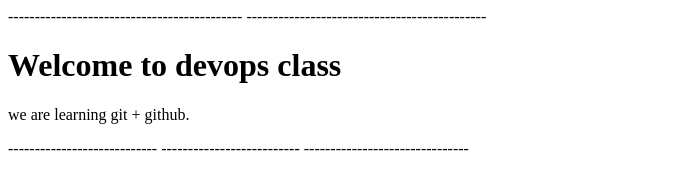
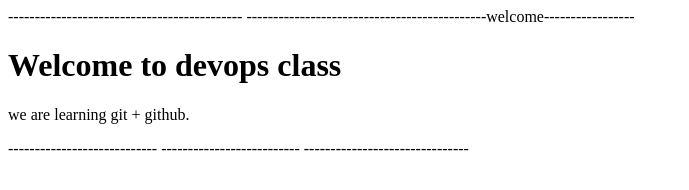
Before and after one commit to TechWithKhanam/Project-Bank, a plain HTML site: page index.html in a window 1280 px wide. Shown: the whole page, without its empty margins (0-689 px from the left). Drawn offline with Linux system fonts and the light colour scheme.

Commit message:
Update index.html

```diff
--- a/index.html
+++ b/index.html
@@ -8,7 +8,7 @@
 
 
   --------------------------------------------
-  ---------------------------------------------
+  ---------------------------------------------welcome-----------------
 <h1>Welcome to devops class</h1>
 <p>we are learning git + github.</p>
 ----------------------------
```
